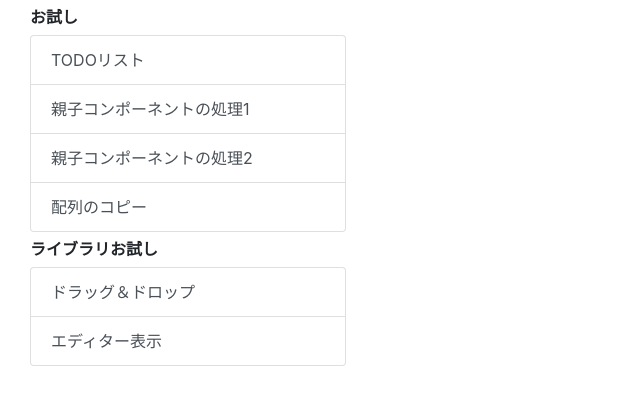
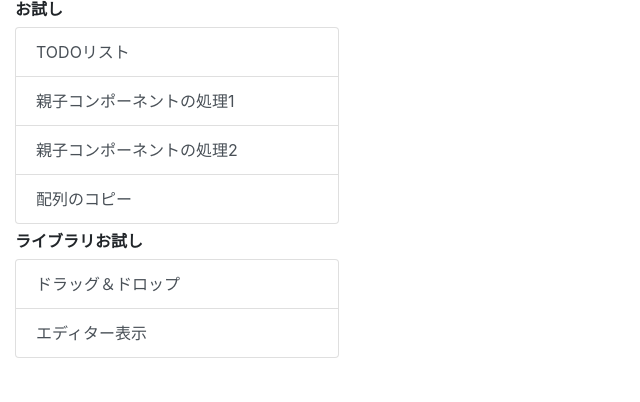
Before and after one commit to kyoruni/vue-sand-box, a Vue app: page / in a window 1280 px wide. Shown: the top 402 px of the page, without its empty margins (0-640 px from the left). Built offline with nearby package versions, Linux system fonts and the light colour scheme.

Commit message:
:wrench: 不要な余白を削除

```diff
--- a/src/App.vue
+++ b/src/App.vue
@@ -13,8 +13,15 @@
       </b-collapse>
     </b-navbar> -->
     <!-- メインページ -->
-    <b-container fluid class="mt-2">
+    <b-container fluid>
       <router-view/>
     </b-container>
   </div>
 </template>
+
+<style scoped>
+.container-fluid {
+  padding: 0;
+  overflow: hidden
+}
+</style>
```
